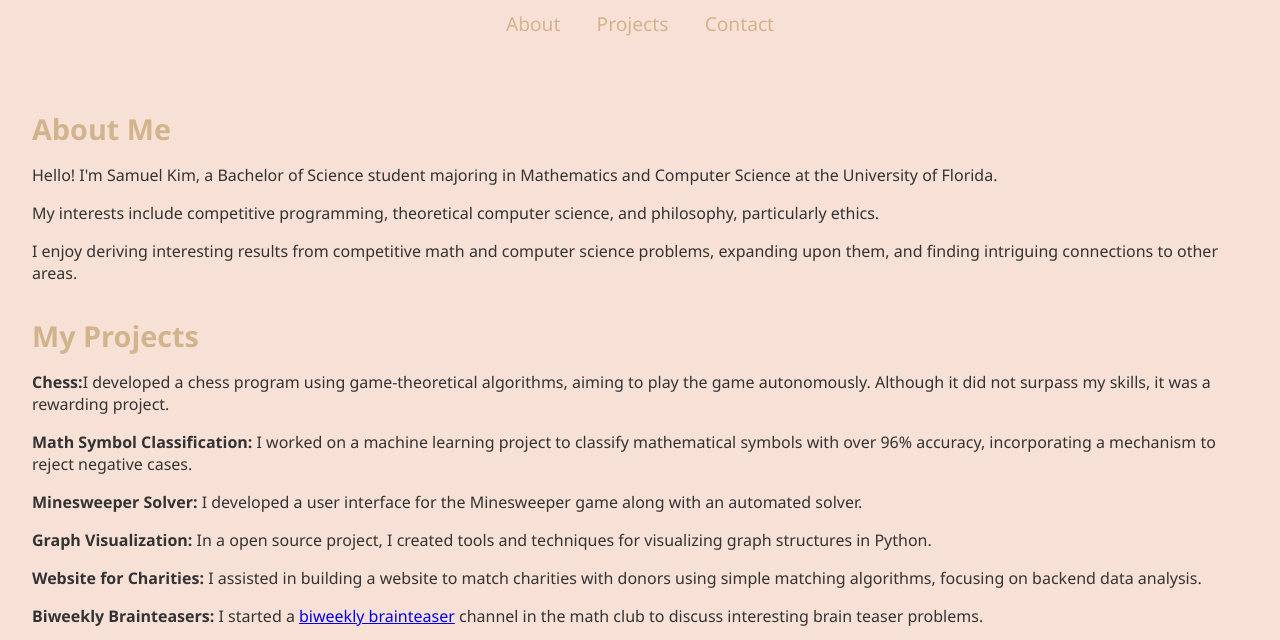
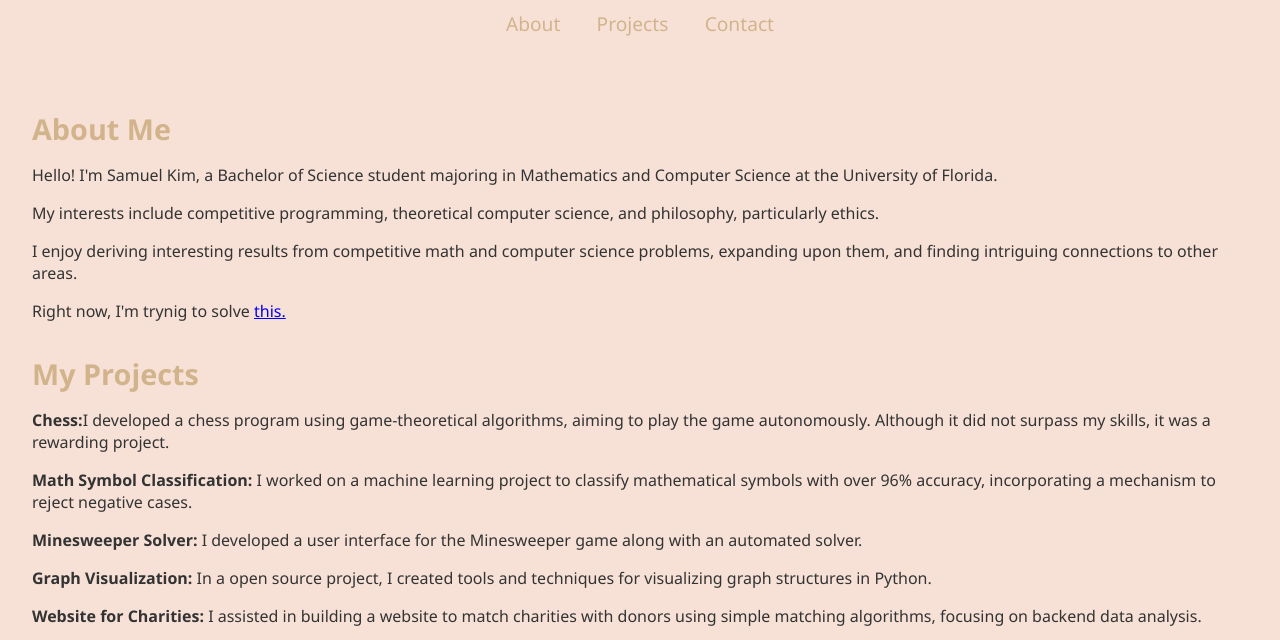
Before and after one commit to samkim711/samkim711.github.io, a plain HTML site: page index.html in a window 1280 px wide. Shown: the part 93-733 px from the top of the page. Drawn offline with Linux system fonts and the light colour scheme.

Commit message:
Update index.html

```diff
--- a/index.html
+++ b/index.html
@@ -77,6 +77,7 @@
             <p>Hello! I'm Samuel Kim, a Bachelor of Science student majoring in Mathematics and Computer Science at the University of Florida.</p>
             <p>My interests include competitive programming, theoretical computer science, and philosophy, particularly ethics.</p>
             <p>I enjoy deriving interesting results from competitive math and computer science problems, expanding upon them, and finding intriguing connections to other areas.</p>
+            <p>Right now, I'm trynig to solve <a href = "https://math.stackexchange.com/questions/5044997/expected-first-occurence-of-the-subdecimal-of-r-being-greater-than-r">this.</a></p>
         </section>
         <section id="projects" class="section">
             <h2>My Projects</h2>
```
